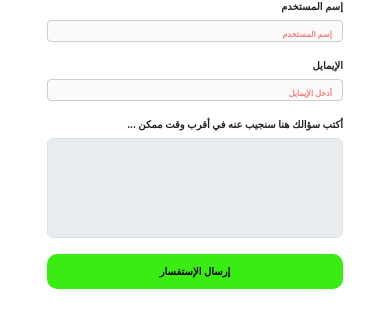
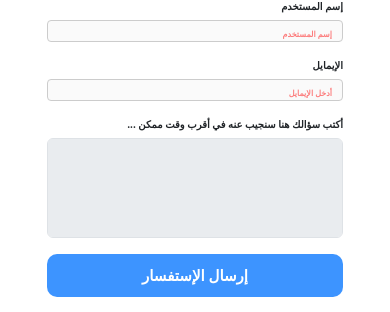
Before and after one commit to SaberHardy/abouObaidaMosque, a Django app: page / in a window 390 px wide. Shown: the part 856-1168 px from the top of the page. Run offline with Django 5.2, Linux system fonts and the light colour scheme; data comes from the database, SQL or seed files in the repository; some libraries are stand-ins or nearby versions.

Commit message:
submit button style

```diff
--- a/static/css/styles.css
+++ b/static/css/styles.css
@@ -278,7 +278,7 @@ nav img {
 }
 
 .submit-button {
-    background-color: #39ec11;
+    background-color: #3d94ff;
     font-weight: bolder;
     font-size: 20px;
     color: black;
@@ -567,9 +567,15 @@ nav .fa {
         height: 100px;
     }
 
+    .form-div button:hover {
+        background-color: #0eea33;
+    }
     .form-div button {
-        font-size: 10px;
+        background-color:  #3d94ff;
+        font-size: 15px;
         border-radius: 10px;
+        color: white;
+        font-weight: bolder;
     }
 
     .second-side {
```
